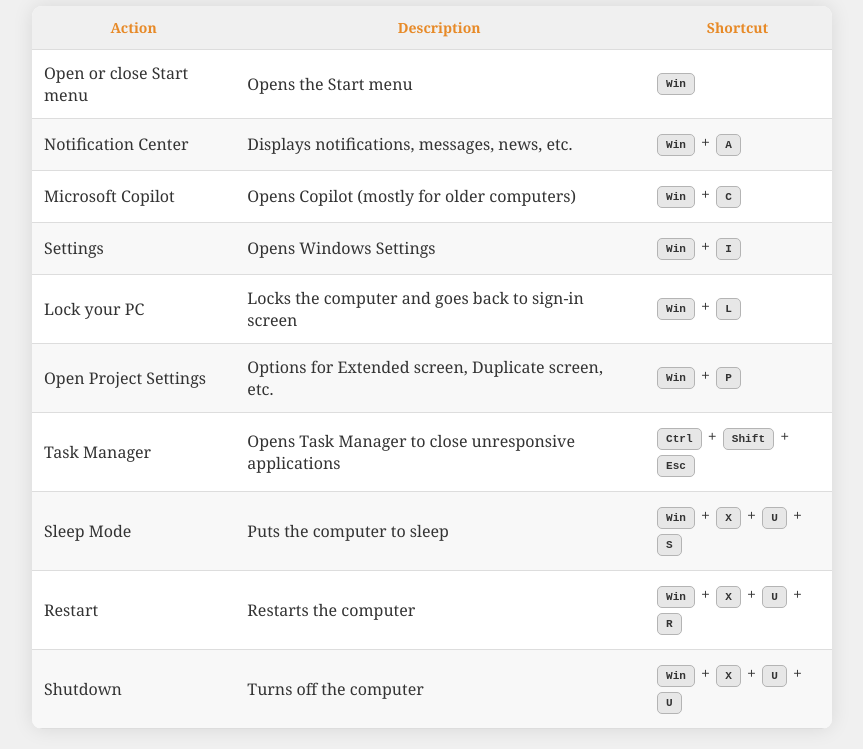
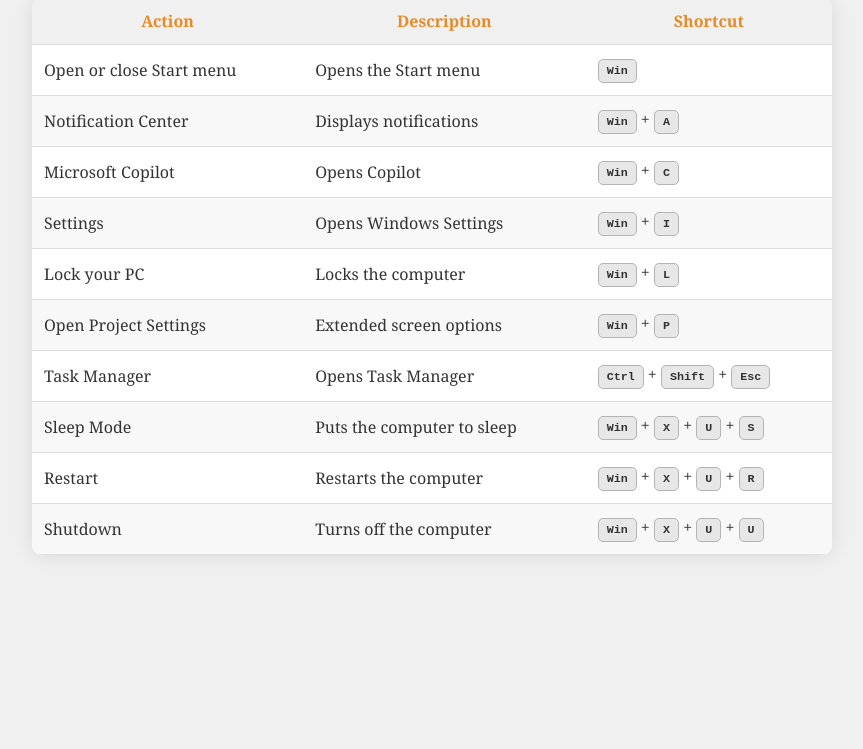
Before and after one commit to AiAl5/windows-short-keys, a plain HTML site: page index.html in a window 1280 px wide. Shown: the part 100-849 px from the top of the page, without its empty margins (208-1071 px from the left). After the commit the page ends 800 px from the top, so only its background shows below. Drawn offline with Linux system fonts and the light colour scheme.

Commit message:
Add files via upload

```diff
--- a/index.html
+++ b/index.html
@@ -15,6 +15,7 @@
         h1 {
             text-align: center;
             color: #E78A28;
+            font-size: 1.8em;
         }
         .shortcut-table {
             width: 100%;
@@ -25,6 +26,7 @@
             box-shadow: 0 0 20px rgba(0, 0, 0, 0.1);
             border-radius: 10px;
             overflow: hidden;
+            font-size: 1em;
         }
         .shortcut-table th, .shortcut-table td {
             padding: 12px;
@@ -33,7 +35,7 @@
         }
         .shortcut-table th {
             background-color: #f0f0f0;
-            font-size: 14px;
+            font-size: 1em;
             font-weight: bold;
             color: #E78A28;
             text-align: center;
@@ -49,11 +51,24 @@
             border-radius: 5px;
             border: 1px solid #b4b4b4;
             padding: 4px 8px;
-            font-size: 0.85em;
+            font-size: 0.9em;
             font-weight: bold;
             white-space: nowrap;
-            margin: 2px;
             display: inline-block;
+        }
+        @media (max-width: 600px) {
+            body {
+                padding: 10px;
+            }
+            .shortcut-table {
+                font-size: 0.9em;
+            }
+            .shortcut-table th, .shortcut-table td {
+                padding: 8px;
+            }
+            h1 {
+                font-size: 1.5em;
+            }
         }
     </style>
 </head>
@@ -68,56 +83,16 @@
             </tr>
         </thead>
         <tbody>
-            <tr>
-                <td>Open or close Start menu</td>
-                <td>Opens the Start menu</td>
-                <td><kbd>Win</kbd></td>
-            </tr>
-            <tr>
-                <td>Notification Center</td>
-                <td>Displays notifications, messages, news, etc.</td>
-                <td><kbd>Win</kbd> + <kbd>A</kbd></td>
-            </tr>
-            <tr>
-                <td>Microsoft Copilot</td>
-                <td>Opens Copilot (mostly for older computers)</td>
-                <td><kbd>Win</kbd> + <kbd>C</kbd></td>
-            </tr>
-            <tr>
-                <td>Settings</td>
-                <td>Opens Windows Settings</td>
-                <td><kbd>Win</kbd> + <kbd>I</kbd></td>
-            </tr>
-            <tr>
-                <td>Lock your PC</td>
-                <td>Locks the computer and goes back to sign-in screen</td>
-                <td><kbd>Win</kbd> + <kbd>L</kbd></td>
-            </tr>
-            <tr>
-                <td>Open Project Settings</td>
-                <td>Options for Extended screen, Duplicate screen, etc.</td>
-                <td><kbd>Win</kbd> + <kbd>P</kbd></td>
-            </tr>
-            <tr>
-                <td>Task Manager</td>
-                <td>Opens Task Manager to close unresponsive applications</td>
-                <td><kbd>Ctrl</kbd> + <kbd>Shift</kbd> + <kbd>Esc</kbd></td>
-            </tr>
-            <tr>
-                <td>Sleep Mode</td>
-                <td>Puts the computer to sleep</td>
-                <td><kbd>Win</kbd> + <kbd>X</kbd> + <kbd>U</kbd> + <kbd>S</kbd></td>
-            </tr>
-            <tr>
-                <td>Restart</td>
-                <td>Restarts the computer</td>
-                <td><kbd>Win</kbd> + <kbd>X</kbd> + <kbd>U</kbd> + <kbd>R</kbd></td>
-            </tr>
-            <tr>
-                <td>Shutdown</td>
-                <td>Turns off the computer</td>
-                <td><kbd>Win</kbd> + <kbd>X</kbd> + <kbd>U</kbd> + <kbd>U</kbd></td>
-            </tr>
+            <tr><td>Open or close Start menu</td><td>Opens the Start menu</td><td><kbd>Win</kbd></td></tr>
+            <tr><td>Notification Center</td><td>Displays notifications</td><td><kbd>Win</kbd> + <kbd>A</kbd></td></tr>
+            <tr><td>Microsoft Copilot</td><td>Opens Copilot</td><td><kbd>Win</kbd> + <kbd>C</kbd></td></tr>
+            <tr><td>Settings</td><td>Opens Windows Settings</td><td><kbd>Win</kbd> + <kbd>I</kbd></td></tr>
+            <tr><td>Lock your PC</td><td>Locks the computer</td><td><kbd>Win</kbd> + <kbd>L</kbd></td></tr>
+            <tr><td>Open Project Settings</td><td>Extended screen options</td><td><kbd>Win</kbd> + <kbd>P</kbd></td></tr>
+            <tr><td>Task Manager</td><td>Opens Task Manager</td><td><kbd>Ctrl</kbd> + <kbd>Shift</kbd> + <kbd>Esc</kbd></td></tr>
+            <tr><td>Sleep Mode</td><td>Puts the computer to sleep</td><td><kbd>Win</kbd> + <kbd>X</kbd> + <kbd>U</kbd> + <kbd>S</kbd></td></tr>
+            <tr><td>Restart</td><td>Restarts the computer</td><td><kbd>Win</kbd> + <kbd>X</kbd> + <kbd>U</kbd> + <kbd>R</kbd></td></tr>
+            <tr><td>Shutdown</td><td>Turns off the computer</td><td><kbd>Win</kbd> + <kbd>X</kbd> + <kbd>U</kbd> + <kbd>U</kbd></td></tr>
         </tbody>
     </table>
 </body>
```
